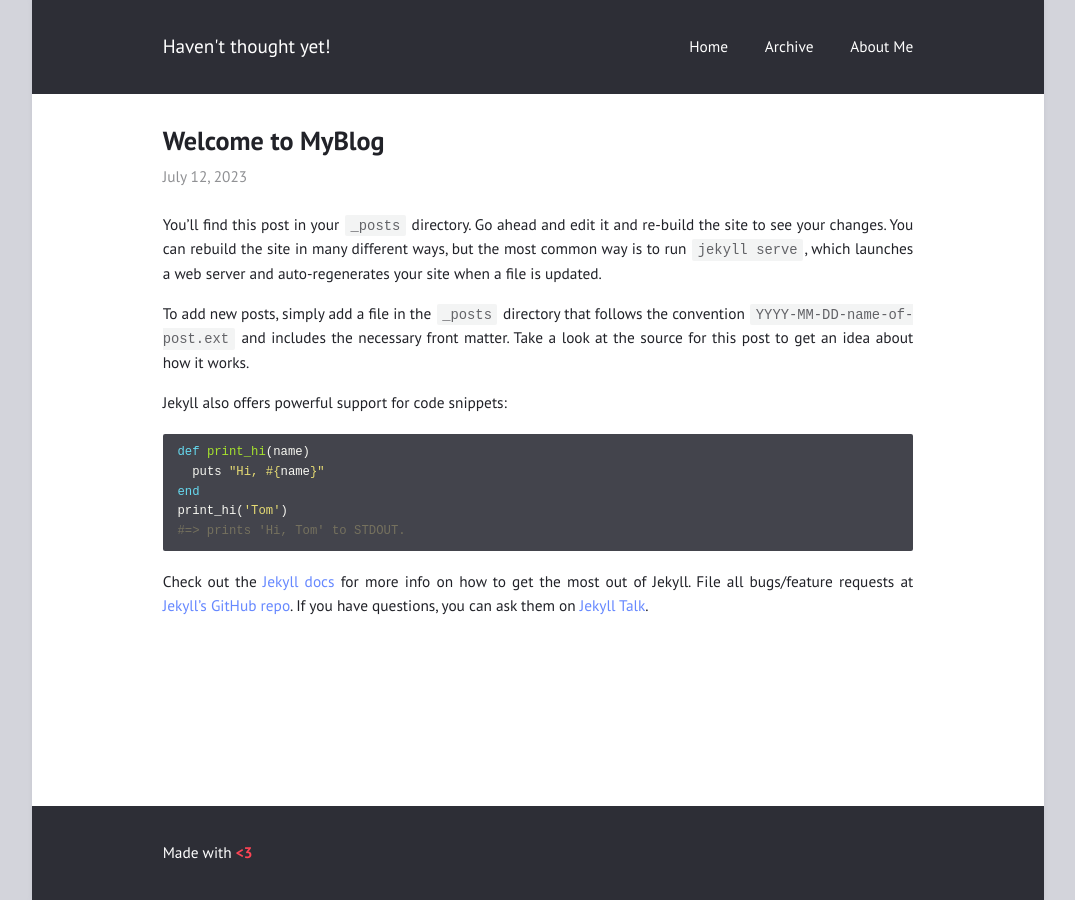
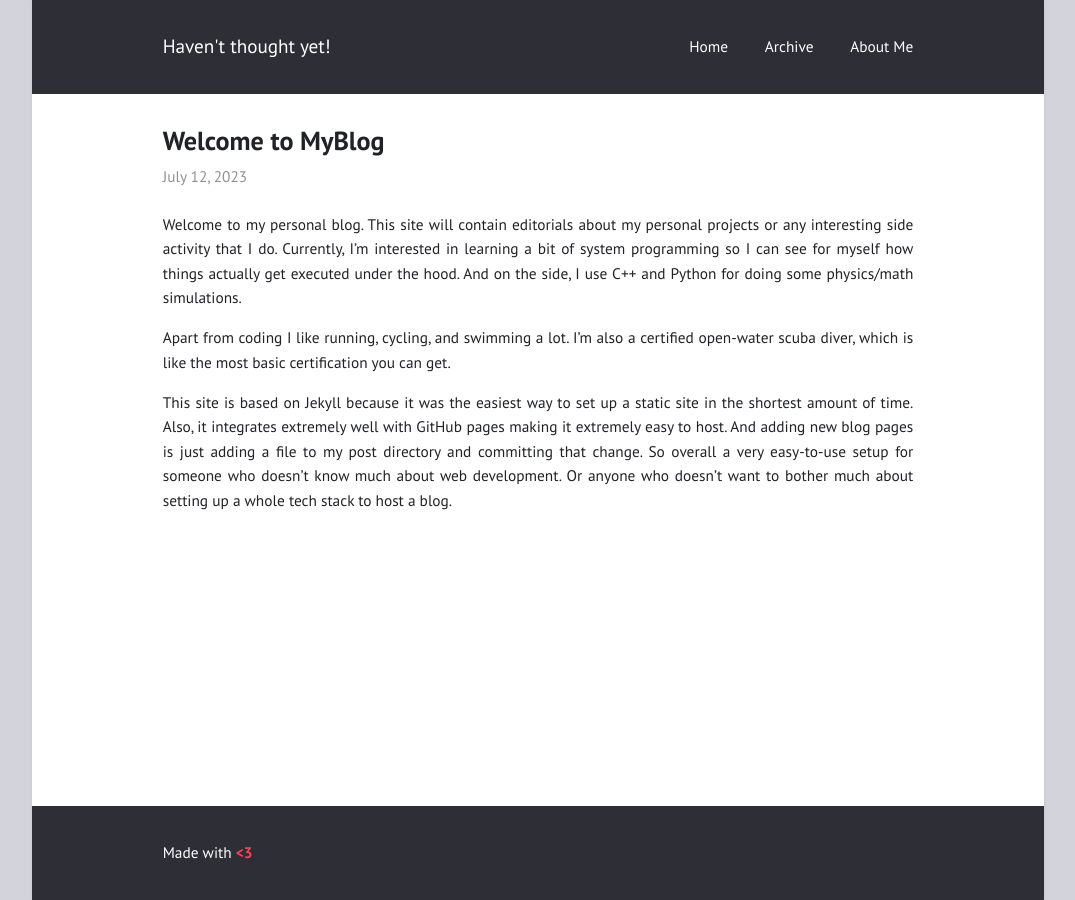
Before and after one commit to PirateOfAndaman/blog, a Jekyll site: the page built from _posts/2023-07-12-welcome-to-my-blog.md, in a window 1280 px wide. Shown: the whole page, without its empty margins (102-1177 px from the left). Built offline with Jekyll 4.4.1, drawn with Linux system fonts in a browser that asks for light colours.

Commit message:
Update 2023-07-12-welcome-to-my-blog.md

```diff
--- a/_posts/2023-07-12-welcome-to-my-blog.md
+++ b/_posts/2023-07-12-welcome-to-my-blog.md
@@ -3,23 +3,8 @@ title: "Welcome to MyBlog"
 layout: post
 ---
 
-You’ll find this post in your `_posts` directory. Go ahead and edit it and re-build the site to see your changes. You can rebuild the site in many different ways, but the most common way is to run `jekyll serve`, which launches a web server and auto-regenerates your site when a file is updated.
+Welcome to my personal blog. This site will contain editorials about my personal projects or any interesting side activity that I do. Currently, I'm interested in learning a bit of system programming so I can see for myself how things actually get executed under the hood. And on the side, I use C++ and Python for doing some physics/math simulations.
 
+Apart from coding I like running, cycling, and swimming a lot. I'm also a certified open-water scuba diver, which is like the most basic certification you can get.
 
-To add new posts, simply add a file in the `_posts` directory that follows the convention `YYYY-MM-DD-name-of-post.ext` and includes the necessary front matter. Take a look at the source for this post to get an idea about how it works.
-
-Jekyll also offers powerful support for code snippets:
-
-{% highlight ruby %}
-def print_hi(name)
-  puts "Hi, #{name}"
-end
-print_hi('Tom')
-#=> prints 'Hi, Tom' to STDOUT.
-{% endhighlight %}
-
-Check out the [Jekyll docs][jekyll-docs] for more info on how to get the most out of Jekyll. File all bugs/feature requests at [Jekyll’s GitHub repo][jekyll-gh]. If you have questions, you can ask them on [Jekyll Talk][jekyll-talk].
-
-[jekyll-docs]: http://jekyllrb.com/docs/home
-[jekyll-gh]:   https://github.com/jekyll/jekyll
-[jekyll-talk]: https://talk.jekyllrb.com/
+This site is based on Jekyll because it was the easiest way to set up a static site in the shortest amount of time. Also, it integrates extremely well with GitHub pages making it extremely easy to host. And adding new blog pages is just adding a file to my post directory and committing that change. So overall a very easy-to-use setup for someone who doesn't know much about web development. Or anyone who doesn't want to bother much about setting up a whole tech stack to host a blog.
```
